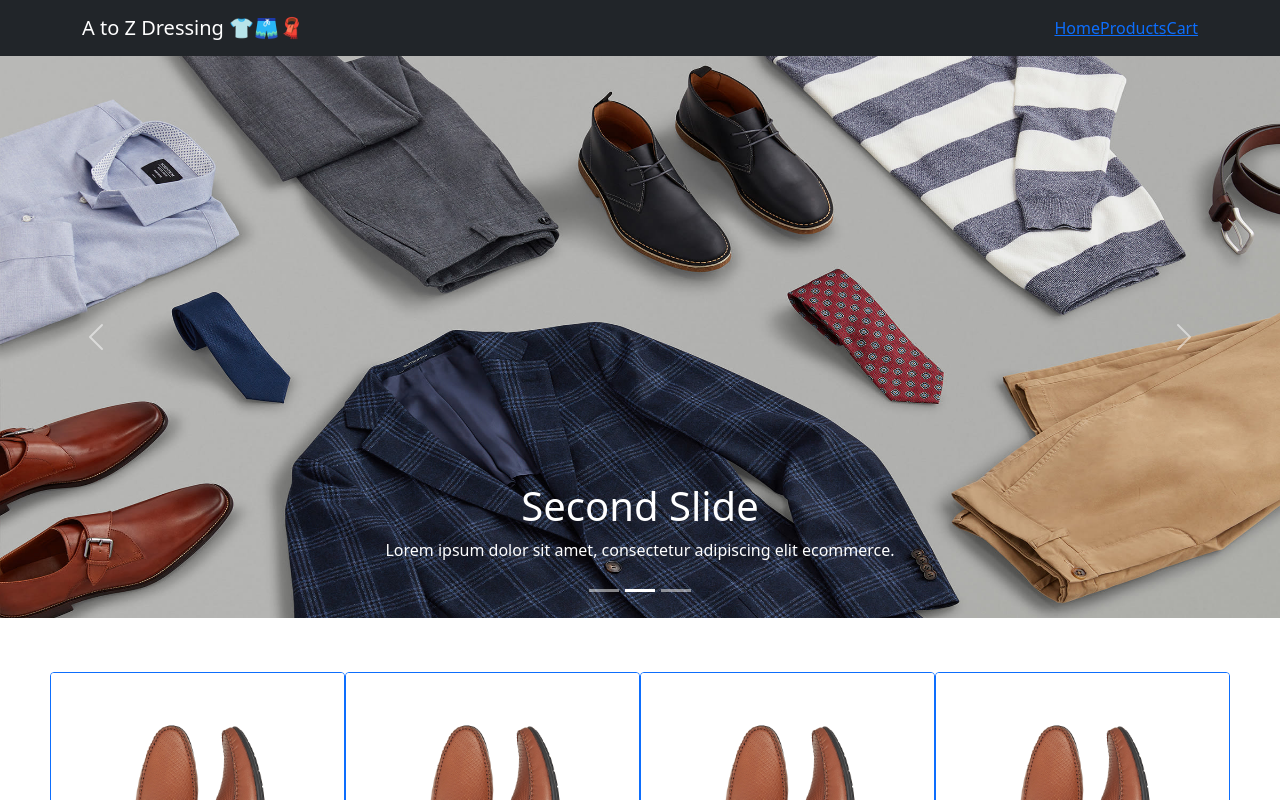
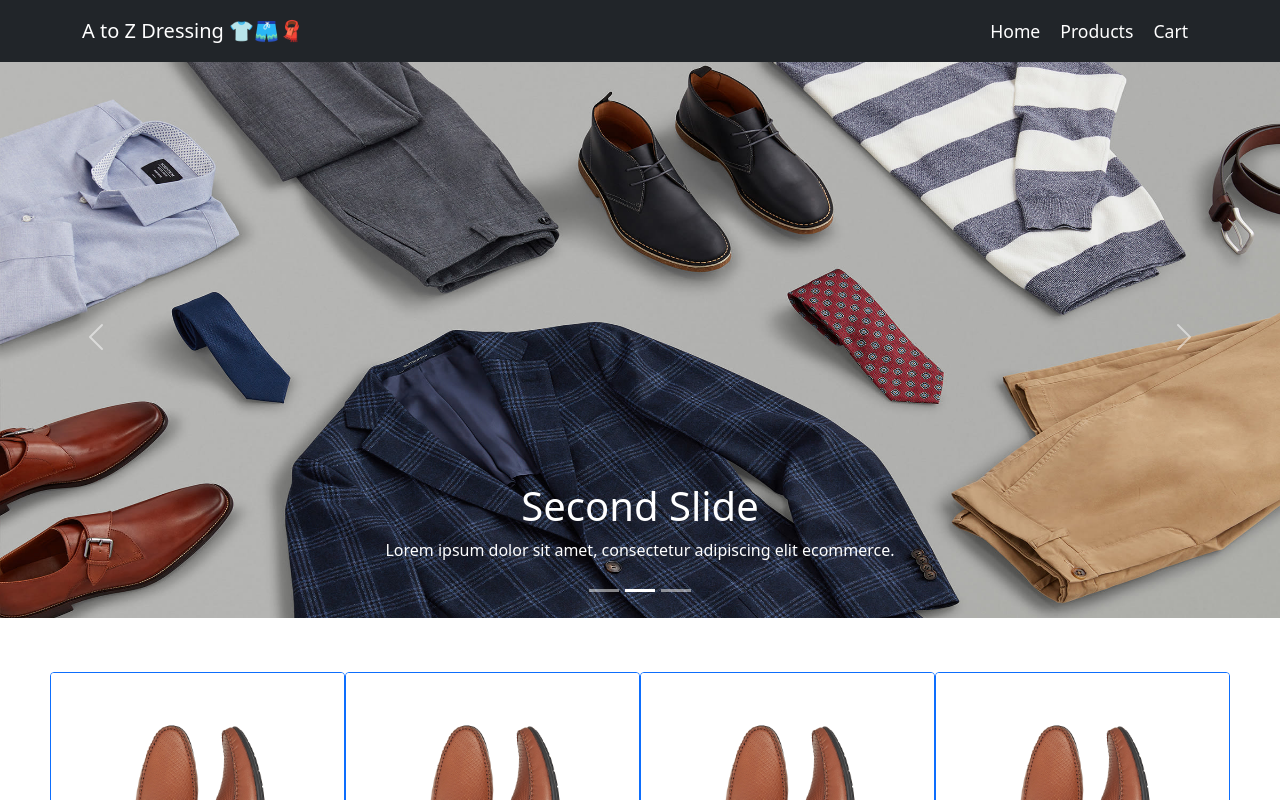
Before and after one commit to imuqeetchaudhary/ecommerce-app, a React (Create React App) app: page / in a window 1280 px wide. Shown: the top 800 px of the page. Built offline with nearby package versions, Linux system fonts and the light colour scheme.

Commit message:
added css for a tag in nav

```diff
--- a/src/components/Navbar.jsx
+++ b/src/components/Navbar.jsx
@@ -8,7 +8,7 @@ const NavbarComp = () => {
       <Navbar fixed="top" bg="dark" variant="dark">
         <Container fluid="md">
           <Navbar.Brand href="#home">A to Z Dressing 👕🩳🧣</Navbar.Brand>
-          <Nav>
+          <Nav className="nav-links" >
             <Link to="/">Home</Link>
             <Link to="/products">Products</Link>
             <Link to="/cart">Cart</Link>
--- a/src/index.css
+++ b/src/index.css
@@ -40,6 +40,18 @@ code {
   max-width: 25%;
 }
 
+.nav-links a {
+  color: white;
+  text-decoration: none;
+  padding: 10px;
+  font-size: 1.1em;
+}
+
+.nav-links a:hover {
+  color: white;
+  text-decoration: underline;
+}
+
 input {
   width: 100px;
 }
```
